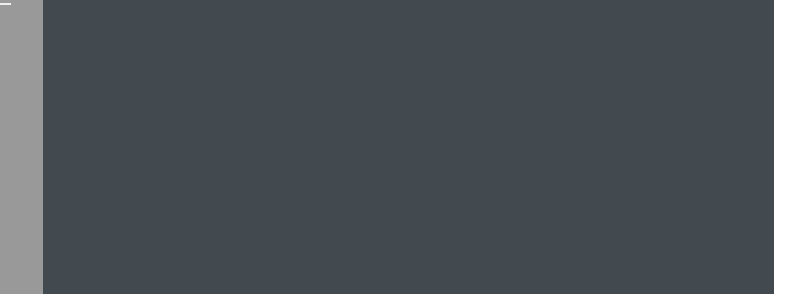
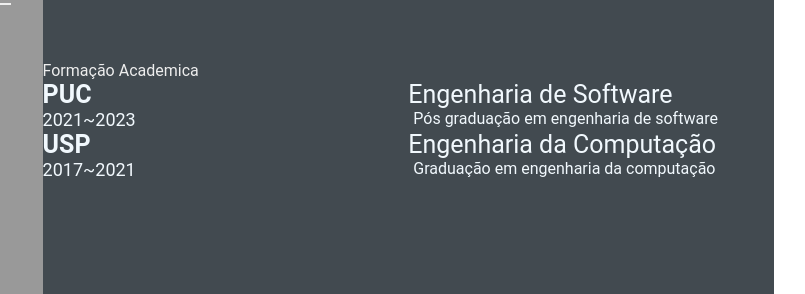
Before and after one commit to victorborzaquel/victorborzaquel.github.io, a plain HTML site: page index.html in a window 1280 px wide. Shown: the part 353-647 px from the top of the page, 378-1183 px from the left. Drawn offline with Linux system fonts and the light colour scheme.

Commit message:
add: Formação Academica (#4)

```diff
--- a/index.html
+++ b/index.html
@@ -98,6 +98,32 @@
                     </div>
                 </div>
             </section>
+
+            <section class="education gap">
+                <div class="right-title">Formação Academica</div>
+
+                <div class="education-contents">
+                    <div class="education-left">
+                        <p class="education-school-name">PUC</p>
+                        <p class="educationp-time-period">2021~2023</p>
+                    </div>
+
+                    <div class="education-right">
+                        <p class="education-subject">Engenharia de Software</p>
+                        <p class="education-desc">Pós graduação em engenharia de software</p>
+                    </div>
+
+                    <div class="education-left">
+                        <p class="education-school-name">USP</p>
+                        <p class="educationp-time-period">2017~2021</p>
+                    </div>
+
+                    <div class="education-right">
+                        <p class="education-subject">Engenharia da Computação</p>
+                        <p class="education-desc">Graduação em engenharia da computação</p>
+                    </div>
+                </div>
+            </section>
         </section>
     </main>
 </body>
```
